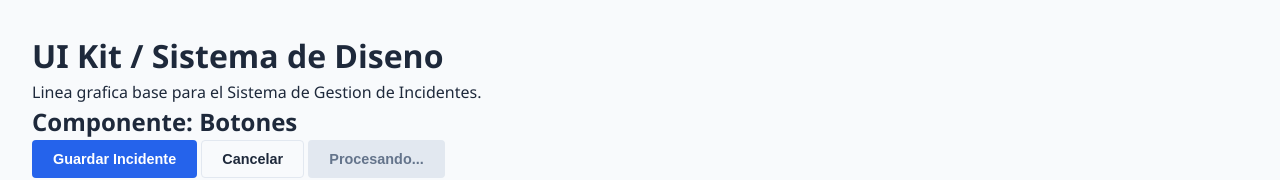
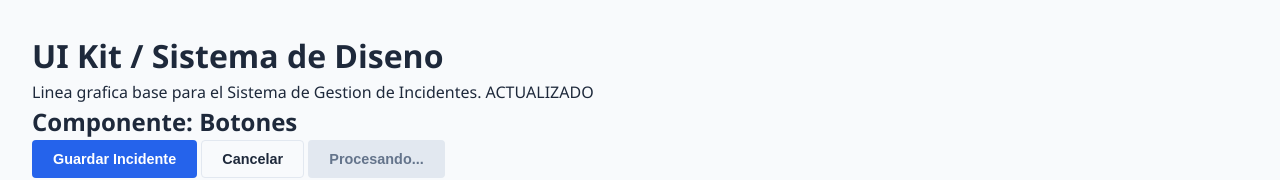
Before and after one commit to memz1972/actividad-5, a plain HTML site: page index.html in a window 1280 px wide. Shown: the top 180 px of the page. Drawn offline with Linux system fonts and the light colour scheme.

Commit message:
fix: prueba de actualizacion real

```diff
--- a/index.html
+++ b/index.html
@@ -10,7 +10,7 @@
 
     <header>
         <h1>UI Kit / Sistema de Diseno</h1>
-        <p>Linea grafica base para el Sistema de Gestion de Incidentes.</p>
+        <p>Linea grafica base para el Sistema de Gestion de Incidentes. ACTUALIZADO</p>
     </header>
 
     <main>
```
